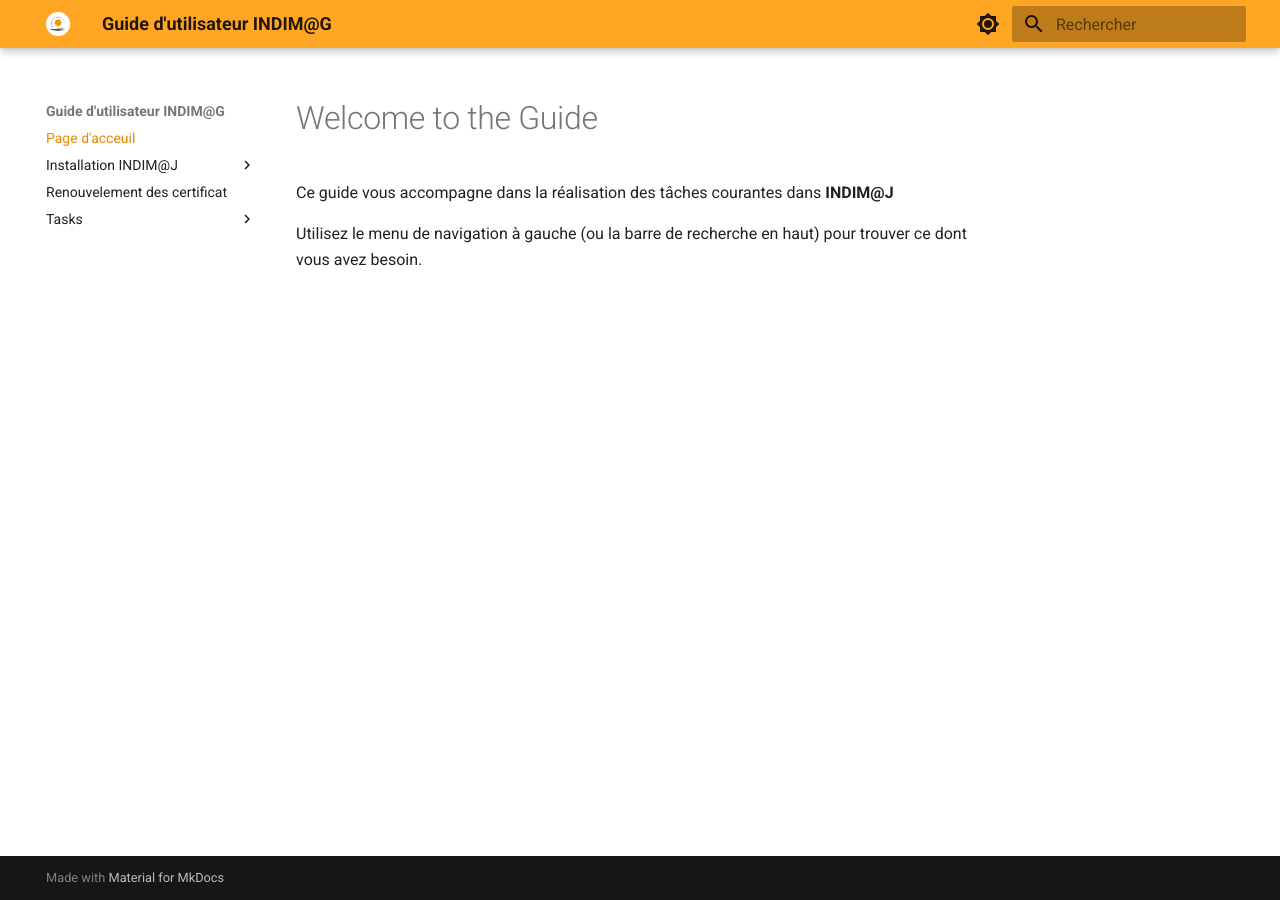
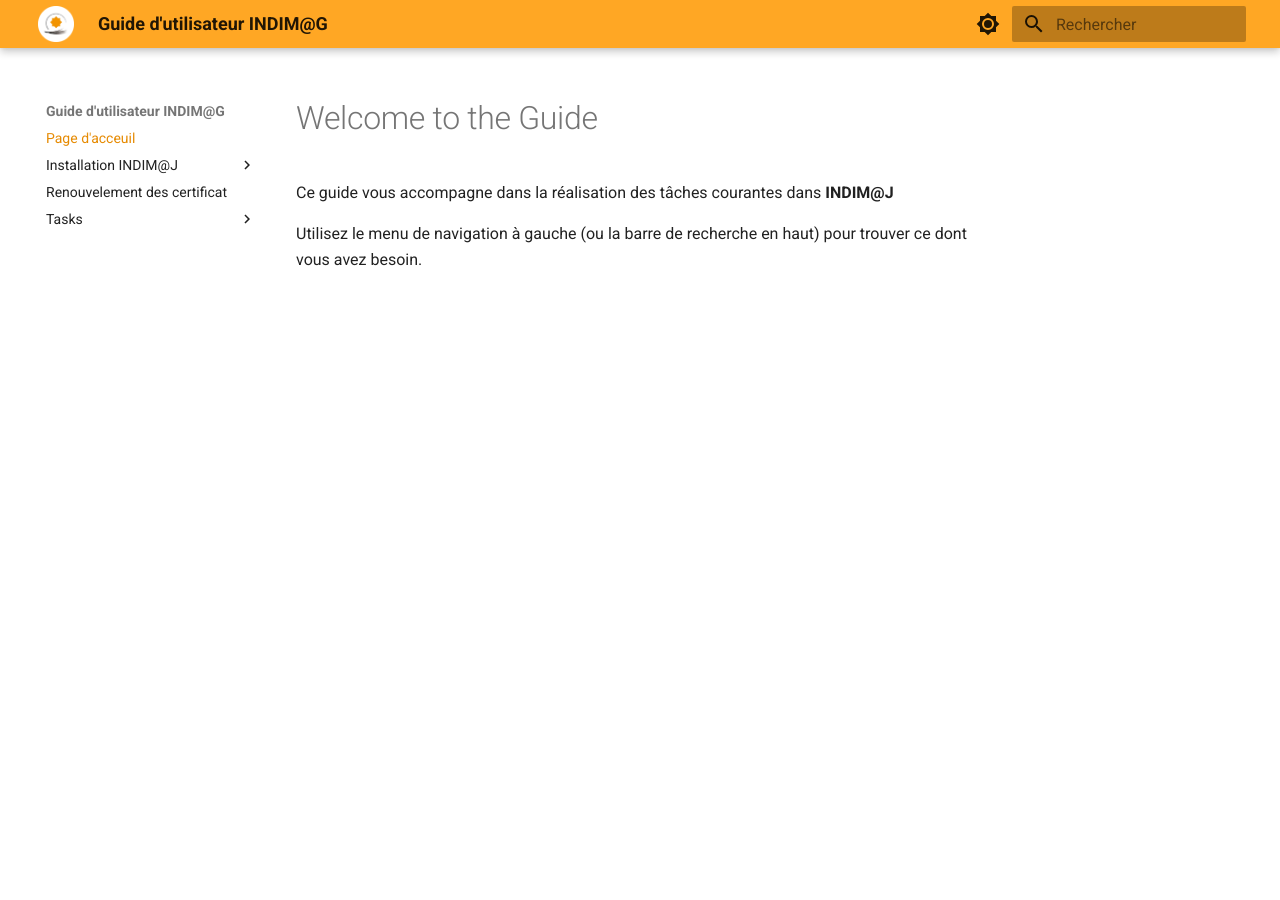
Before and after one commit to AmineRaha/guide-indimaj, an MkDocs documentation site: the page built from docs/index.md, in a window 1280 px wide. Built offline with MkDocs 1.6.1 and Material for MkDocs 9.7.7, drawn with Linux system fonts in a browser that asks for light colours.

Commit message:
removed bottom footer

```diff
--- a/docs/assets/extra.css
+++ b/docs/assets/extra.css
@@ -1,3 +1,10 @@
+.md-header__button.md-logo {
+  padding : 0
+}
 .md-header__button.md-logo img {
-  height: 320px;  /* change this value */
+  height: 36px;
 }
+
+.md-footer-meta__inner {
+  display: none;
+}
--- a/mkdocs.yml
+++ b/mkdocs.yml
@@ -14,12 +14,13 @@ nav:
   - Tasks:
       - Example Task: tasks/example-task.md
 
+extra_css:
+  - assets/extra.css
+
 theme:
   name: material
   logo: assets/images/logo.png
   language: fr
-  extra_css:
-    - assets/extra.css
   features:
     - content.code.copy
     - navigation.top
```
